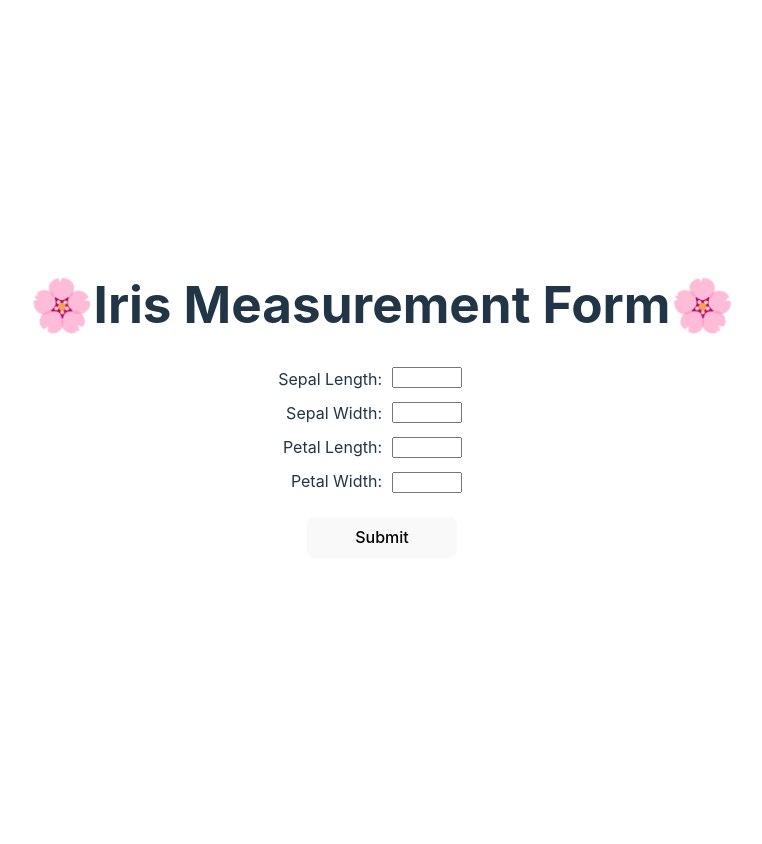
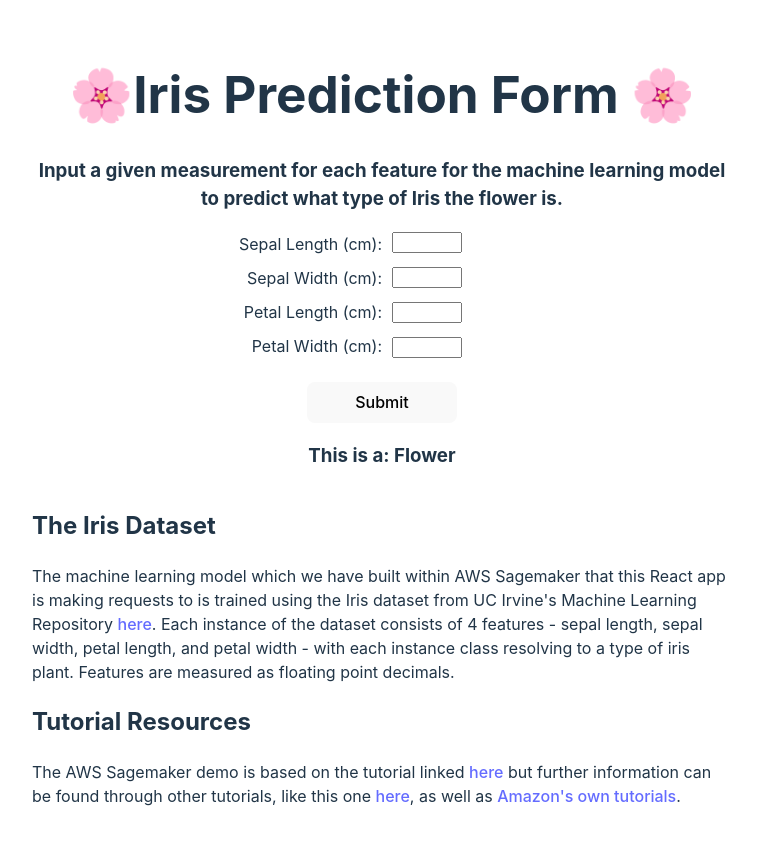
Before and after one commit to LerichO/acm-projects-aws-workshop, a React (Vite) app: page / in a window 1280 px wide. Shown: the top 844 px of the page, without its empty margins (258-1020 px from the left). Before the commit the page ends 800 px from the top, so only its background shows below. Built offline with nearby package versions, Linux system fonts and the light colour scheme.

Commit message:
added some more text

```diff
--- a/src/App.css
+++ b/src/App.css
@@ -72,6 +72,18 @@
   height: auto;
 }
 
+.info-container{
+  text-align: left;
+  max-width: 700px;
+}
+
 button {
   width: 150px;
 }
+
+h1 {
+  text-align: center;
+}
+h3 {
+  max-width: 700px;
+}
--- a/src/App.jsx
+++ b/src/App.jsx
@@ -9,30 +9,34 @@ function App() {
     petalWidth: ''
   })
 
+  const [classification, setClassification] = useState('Flower')
+
   const handleChange = (e) => {
     const { name, value } = e.target
     setFormData(prevData => ({
       ...prevData,
       [name]: value
     }))
+    setClassification('')
   }
 
   const handleSubmit = (e) => {
     e.preventDefault()
     console.log('Form submitted:', formData)
-    // Here you can add logic to handle the submitted data
+    // Add code here to handle logic for submitted data
   }
 
   return (
     <>
-      <h1 style={{textAlign:'center'}}>🌸Iris Measurement Form🌸</h1>
+      <h1>🌸Iris Prediction Form 🌸</h1>
+      <h3>Input a given measurement for each feature for the machine learning model to predict what type of Iris the flower is.</h3>
       <form onSubmit={handleSubmit} className='form-container'>
         <div className='form-input'>
           <div className='form-labels'>
-            <label htmlFor="sepalLength">Sepal Length:</label>
-            <label htmlFor="sepalWidth">Sepal Width:</label>
-            <label htmlFor="petalLength">Petal Length:</label>
-            <label htmlFor="petalWidth">Petal Width:</label>
+            <label htmlFor="sepalLength">Sepal Length (cm):</label>
+            <label htmlFor="sepalWidth">Sepal Width (cm):</label>
+            <label htmlFor="petalLength">Petal Length (cm):</label>
+            <label htmlFor="petalWidth">Petal Width (cm):</label>
           </div>
           <div className='form-fields'>
             <input
@@ -74,7 +78,14 @@ function App() {
           </div>
         </div>
         <button type="submit">Submit</button>
+        <h3>This is a: {classification}</h3>
       </form>
+      <div className="info-container">
+        <h2>The Iris Dataset</h2>
+        <p>The machine learning model which we have built within AWS Sagemaker that this React app is making requests to is trained using the Iris dataset from UC Irvine's Machine Learning Repository <span><a href="https://archive.ics.uci.edu/dataset/53/iris">here</a></span>. Each instance of the dataset consists of 4 features - sepal length, sepal width, petal length, and petal width - with each instance class resolving to a type of iris plant. Features are measured as floating point decimals.</p>
+        <h2>Tutorial Resources</h2>
+        <p>The AWS Sagemaker demo is based on the tutorial linked <span><a href="https://www.youtube.com/watch?v=OfzAl3K0s0U">here</a></span> but further information can be found through other tutorials, like this one <span><a href="https://youtu.be/stD47vPDadI?si=cqwHyunARQn-S8yx">here</a></span>, as well as <span><a href="https://youtu.be/uQc8Itd4UTs?si=MoRiqlK1_NRjRteZ">Amazon's own tutorials</a></span>.</p>
+      </div>
     </>
   )
 }
```
